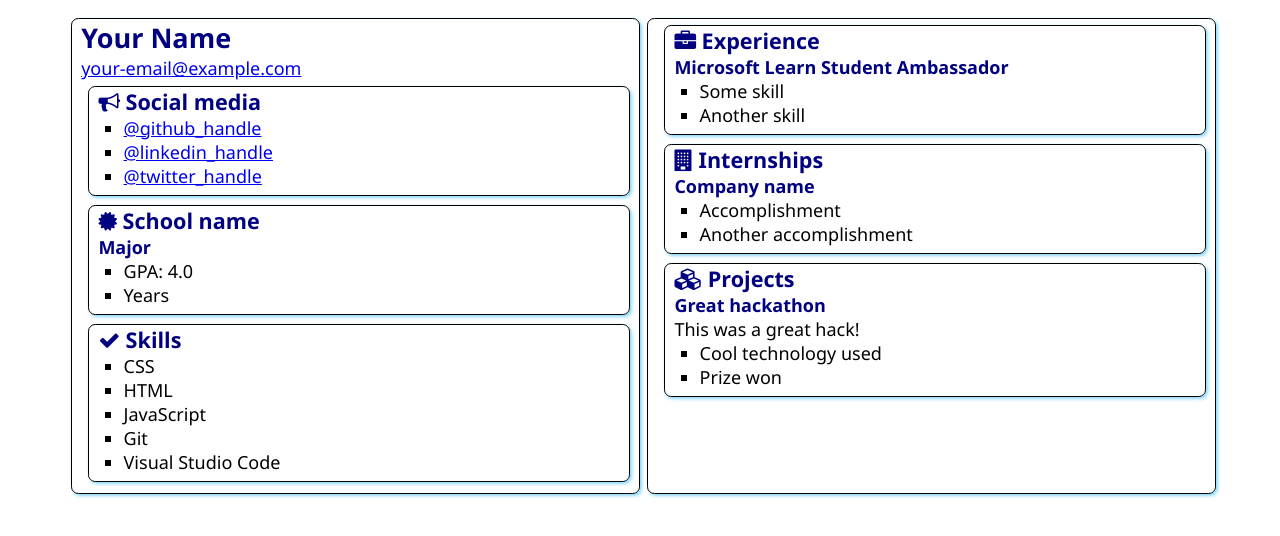
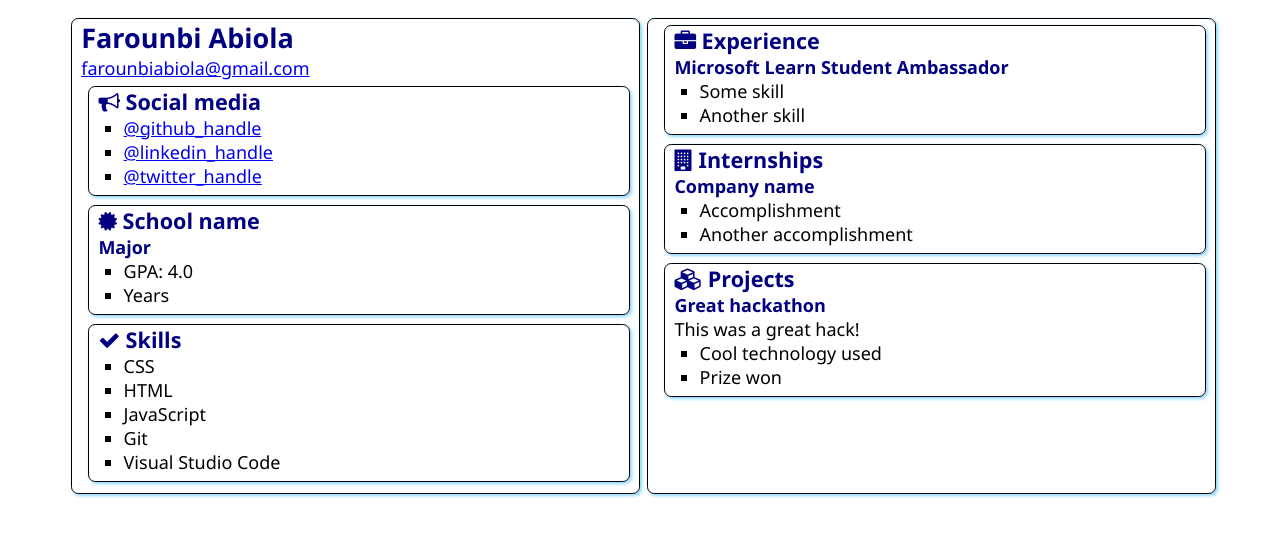
Before and after one commit to Abiola-Farounbi/SATechnicalOnboarding, a plain HTML site: page src/index.html in a window 1280 px wide. Drawn offline with Linux system fonts and the light colour scheme.

Commit message:
added my personal details

```diff
--- a/src/index.html
+++ b/src/index.html
@@ -12,8 +12,8 @@
 <body>
     <main>
         <article class="box">
-            <h1>Your Name</h1>
-            <div><a href="mailto:your.email@example.com">your-email@example.com</a></div>
+            <h1> Farounbi Abiola </h1>
+            <div><a href="mailto:farounbiabiola@gmail.com">farounbiabiola@gmail.com</a></div>
 
             <section class="box">
                 <h2>
```
